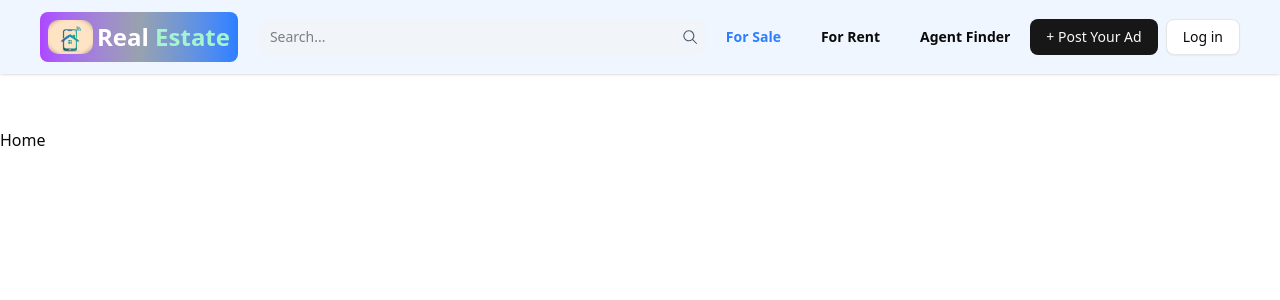
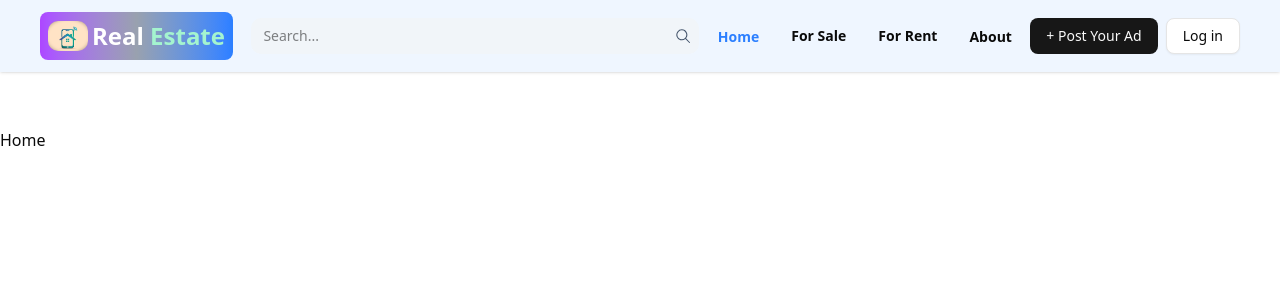
Before and after one commit to iamlarrybob/new-estate, a Next.js app: page / in a window 1280 px wide. Shown: the top 300 px of the page. Built offline with nearby package versions, Linux system fonts and the light colour scheme; no server answers.

Commit message:
included About and home page

```diff
--- a/src/app/_components/Header.jsx
+++ b/src/app/_components/Header.jsx
@@ -1,3 +1,4 @@
+
 "use client";
 
 import { useState } from "react";
@@ -16,48 +17,64 @@ const Header = () => {
 
   return (
     <header className="fixed top-0 z-20 w-full bg-blue-50 shadow-sm">
-      <div className="flex items-center justify-between gap-2 px-3 py-3 md:px-10">
+      <div className="flex items-center justify-between gap-3 px-3 py-3 md:px-10">
 
         {/* Logo */}
-        <div className="flex items-center gap-2 shrink-0">
+        <Link href="/" className="flex items-center gap-2 shrink-0">
           <div className="flex items-center gap-1 rounded-md bg-gradient-to-r from-purple-500 via-gray-400 to-blue-500 p-2">
             <Image
               src="/logo1.png"
               alt="logo"
-              width={45}
-              height={35}
+              width={40}
+              height={32}
               className="rounded-lg"
             />
-            <p className="text-base font-semibold text-white md:text-2xl">
+            <p className="text-sm font-semibold text-white sm:text-base md:text-2xl">
               Real <span className="text-emerald-200">Estate</span>
             </p>
           </div>
-        </div>
+        </Link>
 
-        {/* Search - ALWAYS visible */}
-        <form className="flex flex-1 max-w-[180px] sm:max-w-xs md:max-w-md items-center rounded-lg bg-slate-100 px-2 py-1">
+        {/* Search */}
+        <form className="flex flex-1 max-w-[140px] sm:max-w-xs md:max-w-md items-center rounded-lg bg-slate-100 px-2 py-1">
           <input
             type="text"
             placeholder="Search..."
-            className="w-full bg-transparent text-sm p-1 focus:outline-none"
+            className="w-full bg-transparent text-xs sm:text-sm p-1 focus:outline-none"
           />
           <GoSearch className="text-slate-600 shrink-0" />
         </form>
 
         {/* Desktop Nav */}
-        <ul className="hidden md:flex items-center gap-10">
-          <li
-            className={`cursor-pointer text-sm font-semibold hover:text-blue-500 ${
-              path === "/" && "text-blue-500"
-            }`}
-          >
+        <ul className="hidden md:flex items-center gap-8">
+          <li>
+            <Link
+              href="/"
+              className={`text-sm font-semibold hover:text-blue-500 ${
+                path === "/" ? "text-blue-500" : ""
+              }`}
+            >
+              Home
+            </Link>
+          </li>
+
+          <li className="text-sm font-semibold hover:text-blue-500">
             For Sale
           </li>
-          <li className="cursor-pointer text-sm font-semibold hover:text-blue-500">
+
+          <li className="text-sm font-semibold hover:text-blue-500">
             For Rent
           </li>
-          <li className="cursor-pointer text-sm font-semibold hover:text-blue-500">
-            Agent Finder
+
+          <li>
+            <Link
+              href="/about"
+              className={`text-sm font-semibold hover:text-blue-500 ${
+                path === "/about" ? "text-blue-500" : ""
+              }`}
+            >
+              About
+            </Link>
           </li>
         </ul>
 
@@ -88,21 +105,44 @@ const Header = () => {
       {/* Mobile Menu */}
       {open && (
         <div className="md:hidden border-t bg-blue-50 px-4 pb-4">
-          <ul className="flex flex-col gap-4 py-4">
+          <ul className="flex flex-col gap-4 py-4 text-sm">
+            <li>
+              <Link
+                href="/"
+                onClick={() => setOpen(false)}
+                className={`font-semibold ${
+                  path === "/" ? "text-blue-500" : ""
+                }`}
+              >
+                Home
+              </Link>
+            </li>
+
             <li className="font-semibold">For Sale</li>
             <li className="font-semibold">For Rent</li>
-            <li className="font-semibold">Agent Finder</li>
+
+            <li>
+              <Link
+                href="/about"
+                onClick={() => setOpen(false)}
+                className={`font-semibold ${
+                  path === "/about" ? "text-blue-500" : ""
+                }`}
+              >
+                About
+              </Link>
+            </li>
           </ul>
 
           <div className="flex flex-col gap-2">
-            <Link href="/add-new-listing">
+            <Link href="/add-new-listing" onClick={() => setOpen(false)}>
               <Button className="w-full">+ Post Your Ad</Button>
             </Link>
 
             {isSignedIn ? (
               <UserButton />
             ) : (
-              <Link href="/sign-in">
+              <Link href="/sign-in" onClick={() => setOpen(false)}>
                 <Button variant="outline" className="w-full">
                   Log in
                 </Button>
@@ -116,6 +156,132 @@ const Header = () => {
 };
 
 export default Header;
+
+
+
+// "use client";
+
+// import { useState } from "react";
+// import Image from "next/image";
+// import Link from "next/link";
+// import { usePathname } from "next/navigation";
+// import { GoSearch } from "react-icons/go";
+// import { HiMenu, HiX } from "react-icons/hi";
+// import { UserButton, useUser } from "@clerk/nextjs";
+// import { Button } from "@/components/ui/button";
+
+// const Header = () => {
+//   const path = usePathname();
+//   const { isSignedIn } = useUser();
+//   const [open, setOpen] = useState(false);
+
+//   return (
+//     <header className="fixed top-0 z-20 w-full bg-blue-50 shadow-sm">
+//       <div className="flex items-center justify-between gap-2 px-3 py-3 md:px-10">
+
+//         {/* Logo */}
+//         <div className="flex items-center gap-2 shrink-0">
+//           <div className="flex items-center gap-1 rounded-md bg-gradient-to-r from-purple-500 via-gray-400 to-blue-500 p-2">
+//             <Image
+//               src="/logo1.png"
+//               alt="logo"
+//               width={45}
+//               height={35}
+//               className="rounded-lg"
+//             />
+//             <p className="text-base font-semibold text-white md:text-2xl">
+//               Real <span className="text-emerald-200">Estate</span>
+//             </p>
+//           </div>
+//         </div>
+
+//         {/* Search - ALWAYS visible */}
+//         <form className="flex flex-1 max-w-[180px] sm:max-w-xs md:max-w-md items-center rounded-lg bg-slate-100 px-2 py-1">
+//           <input
+//             type="text"
+//             placeholder="Search..."
+//             className="w-full bg-transparent text-sm p-1 focus:outline-none"
+//           />
+//           <GoSearch className="text-slate-600 shrink-0" />
+//         </form>
+
+//         {/* Desktop Nav */}
+//         <ul className="hidden md:flex items-center gap-10">
+//           <li className={`cursor-pointer text-sm font-semibold hover:text-blue-500 ${
+//               path === "/" && "text-blue-500"
+//             }`}>
+//             Home
+//           </li>
+//           <li
+//             className={`cursor-pointer text-sm font-semibold hover:text-blue-500 ${
+//               path === "/" && "text-blue-500"
+//             }`}
+//           >
+//             For Sale
+//           </li>
+//           <li className="cursor-pointer text-sm font-semibold hover:text-blue-500">
+//             For Rent
+//           </li>
+//           <li className="cursor-pointer text-sm font-semibold hover:text-blue-500">
+//             About
+//           </li>
+//         </ul>
+
+//         {/* Desktop Buttons */}
+//         <div className="hidden md:flex items-center gap-2">
+//           <Link href="/add-new-listing">
+//             <Button>+ Post Your Ad</Button>
+//           </Link>
+
+//           {isSignedIn ? (
+//             <UserButton />
+//           ) : (
+//             <Link href="/sign-in">
+//               <Button variant="outline">Log in</Button>
+//             </Link>
+//           )}
+//         </div>
+
+//         {/* Mobile Menu Button */}
+//         <button
+//           className="md:hidden shrink-0"
+//           onClick={() => setOpen(!open)}
+//         >
+//           {open ? <HiX size={26} /> : <HiMenu size={26} />}
+//         </button>
+//       </div>
+
+//       {/* Mobile Menu */}
+//       {open && (
+//         <div className="md:hidden border-t bg-blue-50 px-4 pb-4">
+//           <ul className="flex flex-col gap-4 py-4">
+//             <li className="font-semibold">For Sale</li>
+//             <li className="font-semibold">For Rent</li>
+//             <li className="font-semibold">Agent Finder</li>
+//           </ul>
+
+//           <div className="flex flex-col gap-2">
+//             <Link href="/add-new-listing">
+//               <Button className="w-full">+ Post Your Ad</Button>
+//             </Link>
+
+//             {isSignedIn ? (
+//               <UserButton />
+//             ) : (
+//               <Link href="/sign-in">
+//                 <Button variant="outline" className="w-full">
+//                   Log in
+//                 </Button>
+//               </Link>
+//             )}
+//           </div>
+//         </div>
+//       )}
+//     </header>
+//   );
+// };
+
+// export default Header;
 
 
 
```
